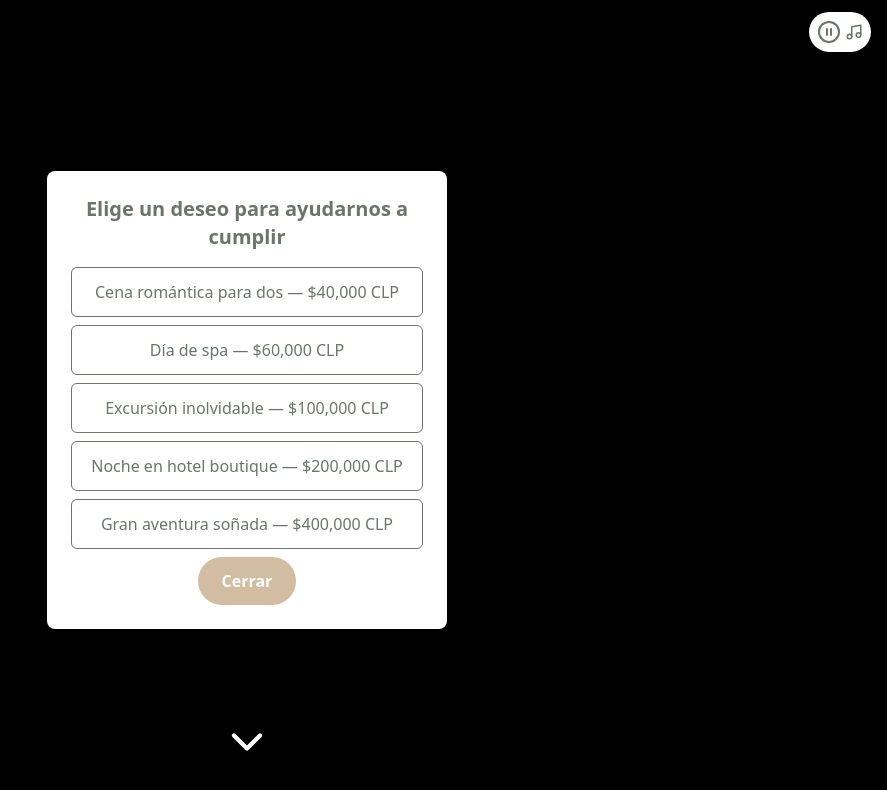
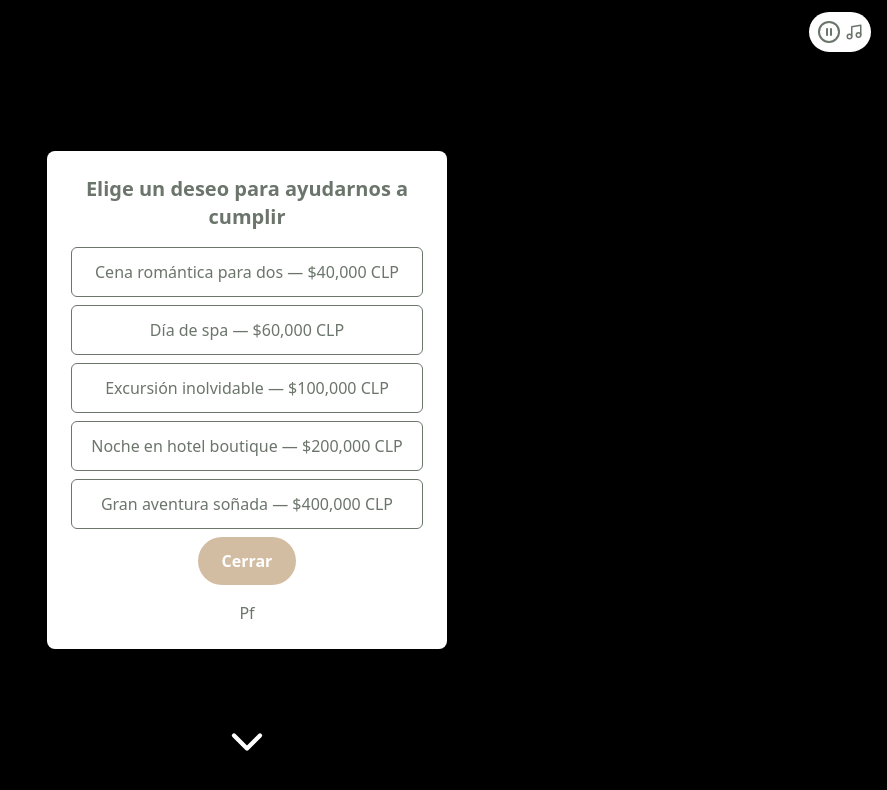
Before and after one commit to sergioormeno/invitation, a Next.js app: page / in a window 1280 px wide. Both pictures are taken after a click on the button "Quiero regalar un deseo". Shown: the part 2649-3439 px from the top of the page, without its empty margins (393-1280 px from the left). Built offline with nearby package versions, Linux system fonts and the light colour scheme; a web font is replaced by a local one.

Commit message:
fix modal

```diff
--- a/src/components/giftSection.tsx
+++ b/src/components/giftSection.tsx
@@ -80,7 +80,7 @@ export default function GiftSection() {
             onClick={() => setActiveModal(null)}
           >
             <motion.div
-              className="bg-white rounded-lg p-6 w-full text-[var(--color-text)] shadow-xl overflow-hidden"
+  className="bg-white rounded-lg p-6 w-full max-h-screen overflow-y-auto text-[var(--color-text)] shadow-xl"
               initial={{ scale: 0.8, opacity: 0, width: 400 }}
               animate={{ scale: 1, opacity: 1, width: activeModal === "deseo" && selectedDeseo !== null ? 800 : 400 }}
               exit={{ scale: 0.8, opacity: 0 }}
@@ -174,11 +174,11 @@ export default function GiftSection() {
                   </p>
                 </div>
               )}
-              <div className="w-full pt-2 text-center">
-                <button className="btn-secondary px-4 py-2" onClick={() => setActiveModal(null)}>
-                  Cerrar
-                </button>
-              </div>
+<div className="w-full pt-2 pb-4 text-center">
+  <button className="btn-secondary px-4 py-2" onClick={() => setActiveModal(null)}>
+    Cerrar
+  </button>
+</div>Pf
             </motion.div>
           </motion.div>
         )}
```
